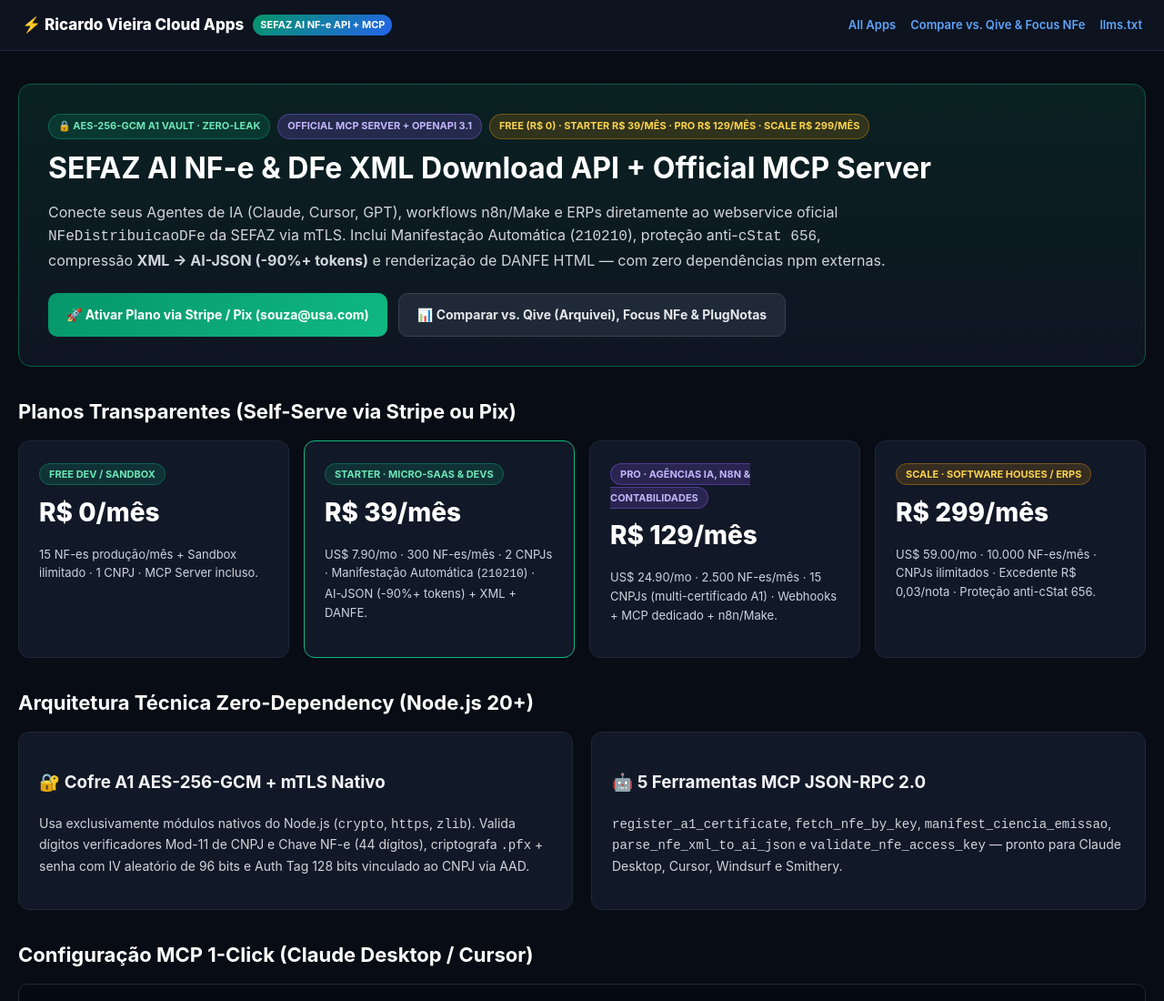
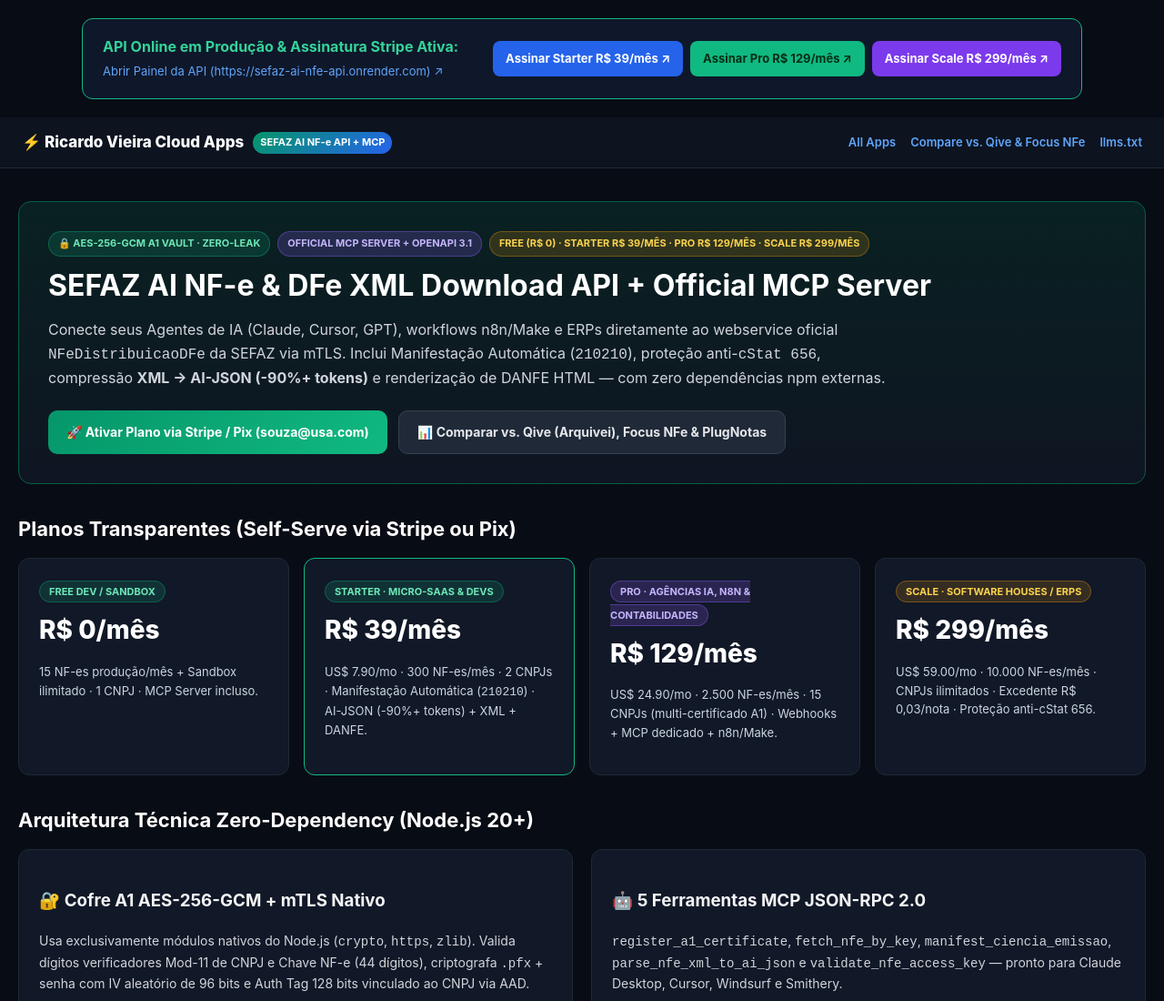
Before and after one commit to Ricardo-BR-IT/ricardo-vieira-cloud-apps, a plain HTML site: page apps/sefaz-ai-nfe-api.html in a window 1280 px wide. Shown: the top 1100 px of the page at 91% size. Drawn offline with Linux system fonts and the light colour scheme.

Commit message:
Add 3 Stripe Payment Links & live Render API link to sefaz-ai-nfe-api SEO page

```diff
--- a/apps/sefaz-ai-nfe-api.html
+++ b/apps/sefaz-ai-nfe-api.html
@@ -51,6 +51,15 @@
   </style>
 </head>
 <body>
+<div style="background:#0f172a;border:1px solid #10b981;border-radius:12px;padding:18px 22px;margin:20px auto;max-width:1100px;display:flex;flex-wrap:wrap;gap:12px;align-items:center;justify-content:space-between;">
+  <div><strong style="color:#34d399;">API Online em Produção &amp; Assinatura Stripe Ativa:</strong><br><a href="https://sefaz-ai-nfe-api.onrender.com/dashboard.html" target="_blank" rel="noopener" style="color:#60a5fa;font-size:13px;">Abrir Painel da API (https://sefaz-ai-nfe-api.onrender.com) ↗</a></div>
+  <div style="display:flex;gap:8px;flex-wrap:wrap;">
+    <a href="https://buy.stripe.com/test_8x214pgMF3lU3tWcEr9MY00" target="_blank" rel="noopener" style="background:#2563eb;color:#fff;padding:9px 14px;border-radius:8px;text-decoration:none;font-weight:700;font-size:13px;">Assinar Starter R$ 39/mês ↗</a>
+    <a href="https://buy.stripe.com/test_00w6oJdAt1dM9Skawj9MY01" target="_blank" rel="noopener" style="background:#10b981;color:#052e16;padding:9px 14px;border-radius:8px;text-decoration:none;font-weight:700;font-size:13px;">Assinar Pro R$ 129/mês ↗</a>
+    <a href="https://buy.stripe.com/test_fZuaEZ7c55u28Og33R9MY02" target="_blank" rel="noopener" style="background:#7c3aed;color:#fff;padding:9px 14px;border-radius:8px;text-decoration:none;font-weight:700;font-size:13px;">Assinar Scale R$ 299/mês ↗</a>
+  </div>
+</div>
+
   <header class="topbar">
     <div class="topbar-inner">
       <a href="../catalog.html" class="brand">
```
